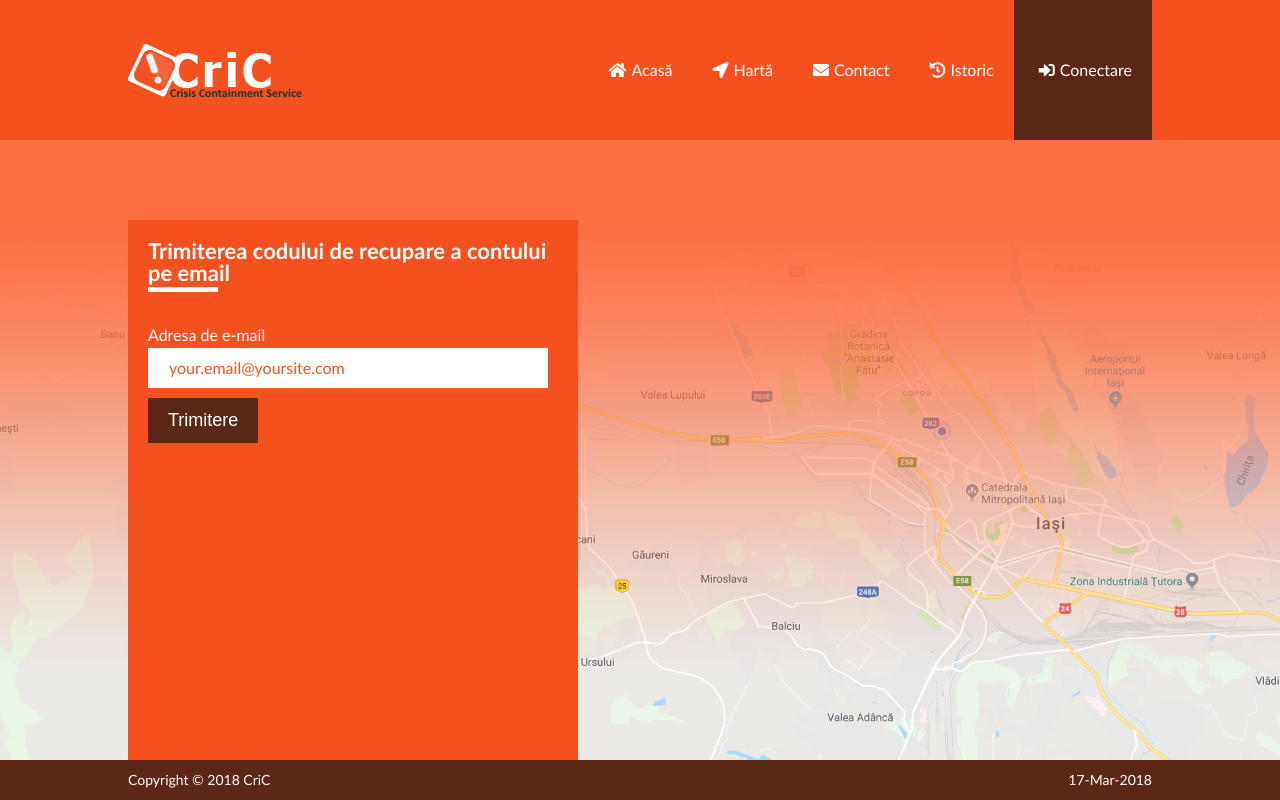
After one commit to CiprianBodnar/CriC-Crisis-Containment-Service-, a PHP site: page /send_code.php in a window 1280 px wide. The commit adds this page. Run offline with PHP 8.4, Linux system fonts and the light colour scheme.

Commit message:
Refacut pagina resetare parola + pagina trimitere cod

```diff
--- a/login.php
+++ b/login.php
@@ -43,7 +43,7 @@
                             Nu ai încă un cont de utilizator? <a href="register.php">Înregistreaza-te!</a>
                         </p>
                         <p class="information">
-                            Ai uitat parola? <a href="password.php">Resetează.</a>
+                            Ai uitat parola? <a href="send_code.php">Resetează.</a>
                         </p>
                     </div>
                     </div>
--- /dev/null
+++ b/send_code.php
@@ -0,0 +1,51 @@
+<!DOCTYPE html>
+<html lang="en">
+<head>
+	<meta charset="UTF-8">
+	<meta http-equiv="X-UA-Compatible" content="IE=edge">
+    <meta name="viewport" content="width=device-width, initial-scale=1">
+	<title data-href="index">Acasă &bull; Crisis Containment Service</title>
+	<link rel="icon" type="image/png" href="img/icon.png">
+    <link rel="stylesheet" href="css/style.css">
+    <link rel="stylesheet" href="css/register.css">
+    <link rel="stylesheet" href="css/media.css">
+</head>
+<body id="login-page">
+	<?php include "header.php" ?>
+	<?php include "send_code_header.php" ?>
+	<section id="content">
+        <div class="gradient-bg">
+            <div class="container no-padding">
+                <div class="box-small align-left orange" id="enlarge">
+                    <div class="row">
+                        <div class="col12">
+                            <h3 class="subtitle">
+                                Trimiterea codului de recupare a contului pe email
+                            </h3>
+                            <form class="contact-form">
+
+                                <div class="col12 no-padding">
+                                    <div class="par">
+                                        Adresa de e-mail
+                                    </div>
+                                    <input type="text" name="Email" value="your.email@yoursite.com" onfocus="if(this.value=='your.email@yoursite.com') this.value='';" onblur="if(this.value=='') this.value='your.email@yoursite.com';">
+
+                                <button type="submit" id="submit-button">
+                                    Trimitere
+                                </button>
+                                </div>
+                                <div class="clear"></div>
+                            </form>
+                        </div>
+                        <div class="clear"></div>
+                    </div>
+                </div>
+            </div>
+        </div>
+    </section>
+
+	<?php include "footer.php" ?>
+	<script type="text/javascript" src="js/miscs.js"></script>
+    <script type="text/javascript" src="js/fill-page.js"></script>
+</body>
+</html>
--- /dev/null
+++ b/send_code_header.php
@@ -0,0 +1,10 @@
+<?php
+if(isset($_POST['submit_button']))
+{
+	$to = $_POST['Email'];
+	$subject = 'Trimitere cod de resetare parola cont CriC';
+	$message = 'Resetarea contului se va face la urmatoarea adresa \n http://students.info.uaic.ro/~cristian.hasna/demos/cric/reset_password.php?key=PWDKEY';
+
+	mail($to, $subject, $message);
+
+}
```
Also changed, not shown: password.php (deleted, +0 -60 lines), reset_password.php (added, +53 -0 lines).
